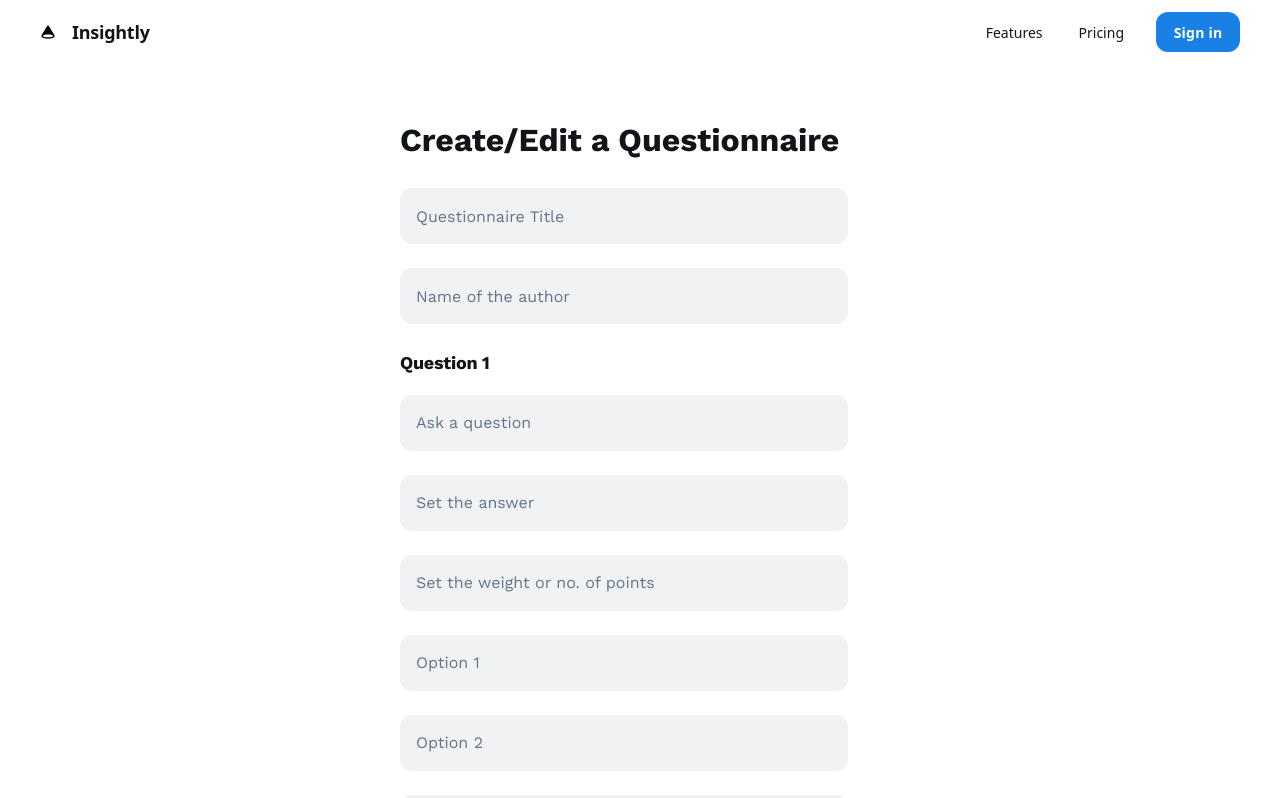
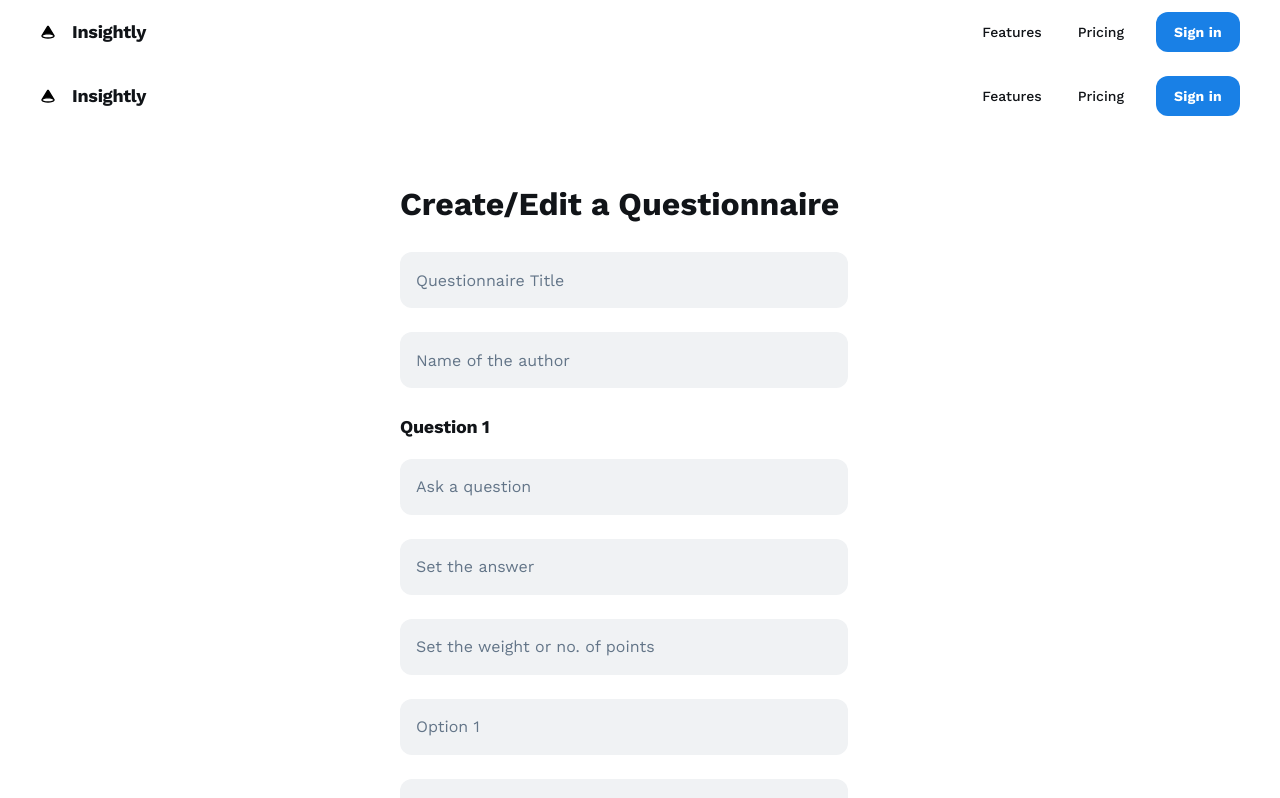
Before and after one commit to dexterbrian/insightly-next-app, a Next.js app: page /questionnaires/create in a window 1280 px wide. Shown: the top 798 px of the page. Built offline with nearby package versions, Linux system fonts and the light colour scheme.

Commit message:
Updated layout

```diff
--- a/app/layout.tsx
+++ b/app/layout.tsx
@@ -1,6 +1,7 @@
 import type { Metadata } from "next";
 import localFont from "next/font/local";
 import "./globals.css";
+import NavBar from "./components/NavBar";
 
 const geistSans = localFont({
   src: "./fonts/GeistVF.woff",
@@ -27,7 +28,11 @@ export default function RootLayout({
     <html lang="en">
       <head>
         <link rel="icon" type="image/svg+xml" href="/insightly.svg" />
-        <link rel="preconnect" href="https://fonts.gstatic.com/" crossOrigin="" />
+        <link
+          rel="preconnect"
+          href="https://fonts.gstatic.com/"
+          crossOrigin=""
+        />
         <link
           rel="stylesheet"
           as="style"
@@ -37,7 +42,15 @@ export default function RootLayout({
       <body
         className={`${geistSans.variable} ${geistMono.variable} antialiased`}
       >
-        {children}
+        <div
+          className="relative flex size-full min-h-screen flex-col group/design-root overflow-x-hidden"
+          style={{ fontFamily: "Work Sans, Noto Sans, sans-serif" }}
+        >
+          <div className="layout-container flex h-full grow flex-col">
+            <NavBar />
+            {children}
+          </div>
+        </div>
       </body>
     </html>
   );
--- a/app/page.tsx
+++ b/app/page.tsx
@@ -1,15 +1,8 @@
 import Image from "next/image";
-import NavBar from "./components/NavBar";
 
 export default function Home() {
   return (
     <>
-      <div
-        className="relative flex size-full min-h-screen flex-col group/design-root overflow-x-hidden"
-        style={{ fontFamily: "Work Sans, Noto Sans, sans-serif" }}
-      >
-        <div className="layout-container flex h-full grow flex-col">
-          <NavBar />
       <div className="px-40 flex flex-1 justify-center py-5">
         <div className="layout-content-container flex flex-col max-w-[960px] flex-1">
           <div className="@container">
@@ -485,8 +478,6 @@ export default function Home() {
           </div>
         </div>
       </div>
-        </div>
-      </div>
     </>
   );
 }
```
Lines whose indentation alone changed are shown as unchanged.
